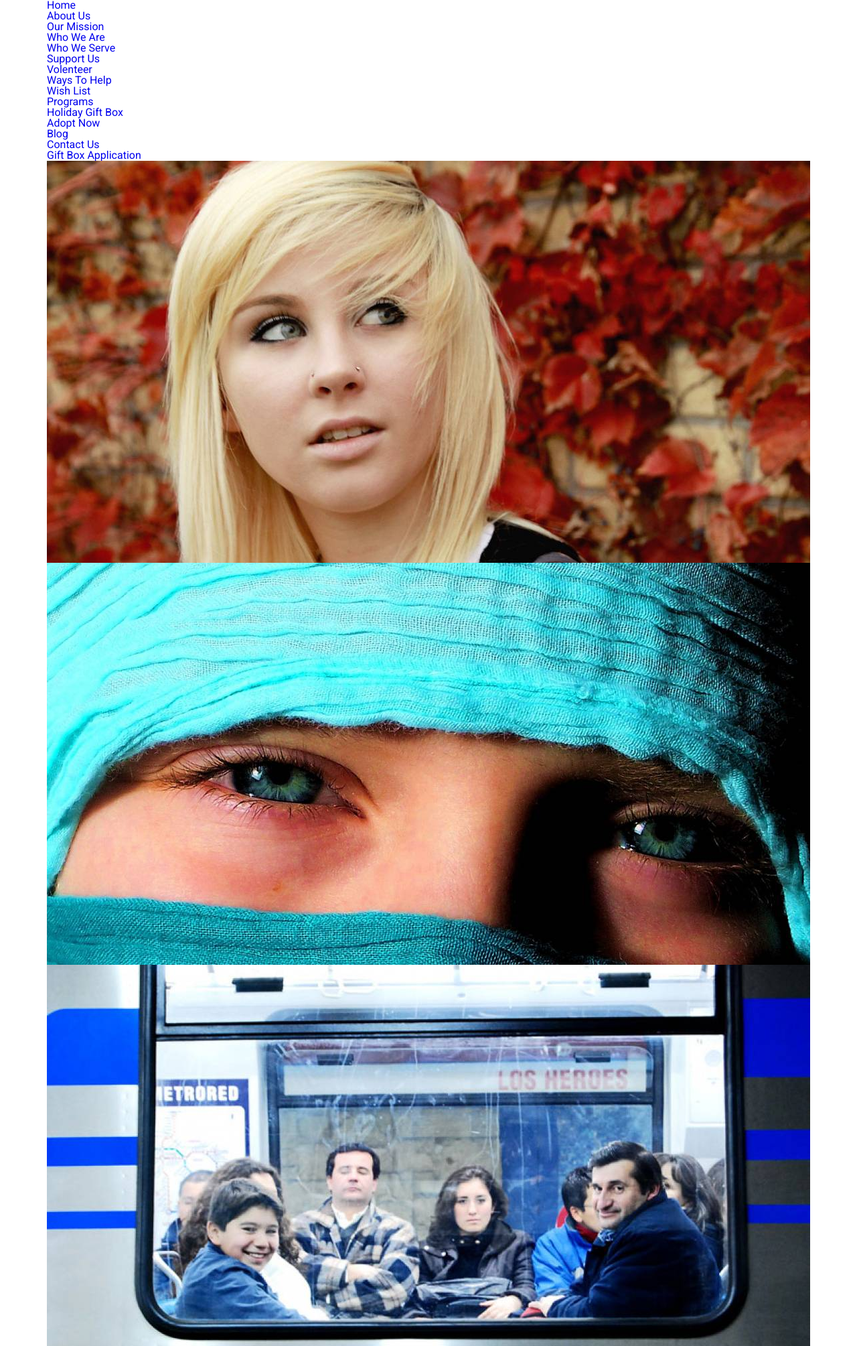
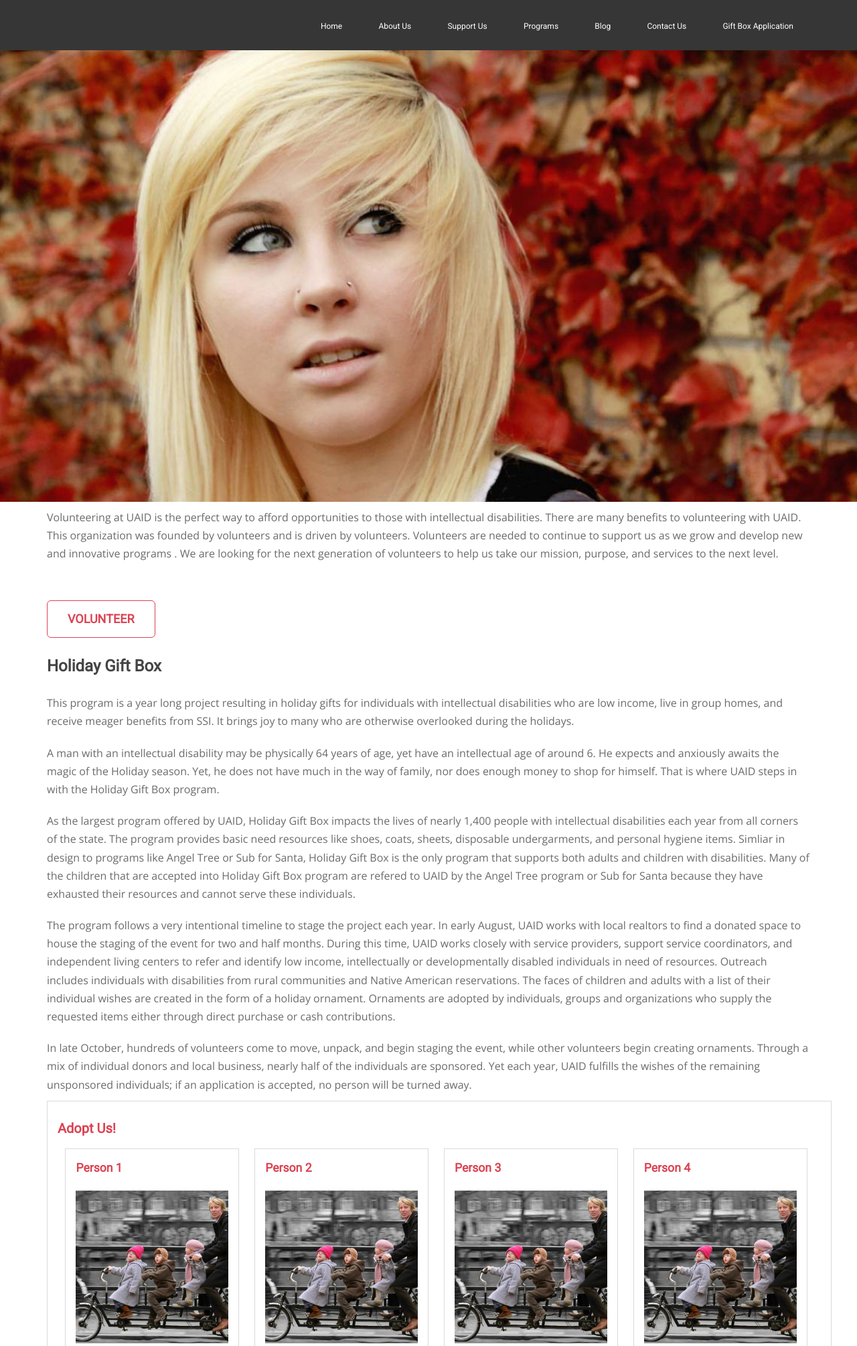
Before and after one commit to brock-rasmussen/uaid-giftbox, a PHP site: page / in a window 1280 px wide; the page is wider, and only the part inside the window is pictured. Shown: the top 2009 px of that part at 67% size. Run offline with PHP 8.4, Linux system fonts and the light colour scheme; some libraries are stand-ins or nearby versions.

Commit message:
Added Dropdown Navigation
Minor HTML changes
Added Dropdown Navigation
Minor template tweaks
-Color changes
-minor layout changes to affect the dropdown more accurately

```diff
--- a/source/css/giftbox.css
+++ b/source/css/giftbox.css
@@ -152,17 +152,10 @@ footer {
 ========= Navigation ===============
 ====================================
 */
-nav {}
-
 nav ul li {
 	font-family: 'Roboto',sans-serif;
 	font-size:1em;
 }
-
-nav ul li a {}
-
-nav ul li a:hover {}
-
 
 /*
 ============================
@@ -195,7 +188,9 @@ button:hover {
     box-shadow: inset 0 3px 5px rgba(0,0,0,.125);
 }
 
-
+#container > div.flexslider > ol {
+	display:none;
+}
 /*
 ===========================
 ========= Form ============
@@ -361,7 +356,7 @@ button[type="button"] {
 ========= Tablet ============
 =============================
 */
-@media only screen and (min-width: 601px) and (max-width: 1139px) {
+@media only screen and (min-width: 601px) {
 .wrapper {
 	min-width:601px;
 	margin:0 auto;
@@ -388,13 +383,63 @@ button[type="button"] {
 ========= Navigation ===============
 ====================================
 */
-nav {}
+nav {
+	position:relative;
+	z-index:1000;
+}
+nav ul {
+	float:right;
+}
+header {
+	background-color: #363636;
+}
+nav li {
+    border-bottom: none;
+    height: 75px;
+    line-height: 75px;
+    display: inline-block;
+    padding: 0 25px;
+  }
 
+  nav a {
+    border-bottom: none;
+  }
 
+  nav > ul > li {
+    text-align: center;
+  }
 
-}
+  nav > ul > li > a {
+    color: white;
+    font-size: 12px;
+  }
 
+  /* Sub Menus */
+  nav li ul {
+    position: absolute;
+    display: none;
+    width: inherit;
+    background: white;
+    text-align: left;
+    top:75px;
+  }
+  nav li ul a {
+    color:#363636;
+    font-size: 12px;
+    padding:0;
+  }
 
+  nav li:hover ul {
+    display: block;
+  }
+  nav li ul li:hover {
+  	background-color:#f3553d
+  }
+
+  nav li ul li {
+    display: block;
+    padding-left:15px;
+  }
 /*
 ===============================
 ========= Desktop =============
@@ -413,8 +458,6 @@ nav {}
 ==================================
 */
 
-
-
 /*
 ===============================
 ========= Profiles ============
@@ -424,7 +467,7 @@ nav {}
 	padding:0;
 }
 .displayProfile {
-	border:1px solid #6B6B6B;
+	border:1px solid #dadada;
 	padding: 10px 15px;
 	width:100%;
 
@@ -433,7 +476,7 @@ nav {}
 .profile {
 	width: 20%;
 	padding: 0 15px 15px 15px;
-	border:1px solid #6B6B6B;
+	border:1px solid #dadada;
 	float:left;
 	margin: 0 1%;
 }
--- a/source/includes/navigation.php
+++ b/source/includes/navigation.php
@@ -1,4 +1,4 @@
-<nav>
+<nav class="wrapper">
     	<button class="nav-button">Toggle Navigation</button>
         <ul class="primary-nav">
             <li><a href="http://chriscundick.com/giftbox/index.php">Home</a></li>
--- a/source/index.php
+++ b/source/index.php
@@ -50,7 +50,7 @@
 
 <body>
     <!-- Begin Header Wrapper -->
-        <header class="wrapper">
+        <header>
             <!-- Begin Navigation -->
             <?php include 'includes/navigation.php';?>
             <!-- End Navigation -->
@@ -60,11 +60,8 @@
 
 <!-- Begin of Container -->
 <div id="container">
-
-    <!-- Begin Content -->
-    <div class="wrapper">
-    	<!-- Flex Slider -->
-    	<div class="flexslider">
+    <!-- Flex Slider -->
+        <div class="flexslider">
           <ul class="slides">
             <li>
               <img src="images/image1.jpg" />
@@ -80,7 +77,10 @@
             </li>
           </ul>
         </div>
-		<!-- End Slider Div -->
+        <!-- End Slider Div -->
+    <!-- Begin Content -->
+    <div class="wrapper">
+
 
         <p>Volunteering at UAID is the perfect way to afford opportunities to those with intellectual disabilities. There are many benefits to volunteering with UAID. This organization was founded by volunteers and is driven by volunteers. Volunteers are needed to continue to support us as we grow and develop new and innovative programs . We are looking for the next generation of volunteers to help us take our mission, purpose, and services to the next level.</p><br>
 
@@ -109,7 +109,7 @@
                     <img src="images/profile1.jpg" alt="" />
                     <span><strong>Age: </strong>20</span> <span><strong>Intellectual Age: </strong>7</span>
                     <ul>
-                        <li>Items Needed 1</li>
+                        <li>Items Needed 12</li>
                         <li>Items Needed 2</li>
                         <li>Items Needed 3</li>
                         <li>Items Needed 4</li>
```
